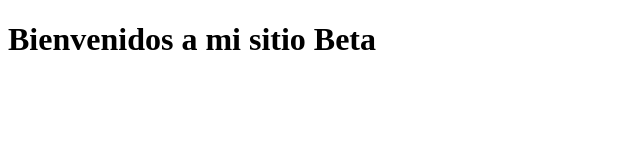
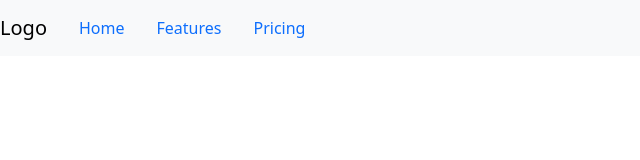
Before and after one commit to jhperezp/proyecto_web, a plain HTML site: page index.html in a window 1280 px wide. Shown: the whole page, without its empty margins (0-640 px from the left). Drawn offline with nearby package versions, Linux system fonts and the light colour scheme.

Commit message:
Primeros cambios

```diff
--- a/index.html
+++ b/index.html
@@ -3,9 +3,25 @@
 <head>
     <meta charset="UTF-8">
     <meta name="viewport" content="width=device-width, initial-scale=1.0">
+    <link href="https://cdn.jsdelivr.net/npm/bootstrap@5.3.3/dist/css/bootstrap.min.css" rel="stylesheet" integrity="sha384-QWTKZyjpPEjISv5WaRU9OFeRpok6YctnYmDr5pNlyT2bRjXh0JMhjY6hW+ALEwIH" crossorigin="anonymous">
+    <link href="/css/style.css">
     <title>Inicio</title>
 </head>
 <body>
-    <h1>Bienvenidos a mi sitio Beta</h1>
+    <nav class="navbar navbar-expand-lg
+   navbar-ligth bg-light">
+        <a class="navbar-brand" href="#">Logo</a>
+        <ul class="nav">
+            <li class="nav-item">
+              <a class="nav-link active" aria-current="page" href="#">Home</a>
+            </li>
+            <li class="nav-item">
+              <a class="nav-link" href="#">Features</a>
+            </li>
+            <li class="nav-item">
+              <a class="nav-link" href="#">Pricing</a>
+            </li>
+          </ul>
+    </nav>
 </body>
 </html>
```
